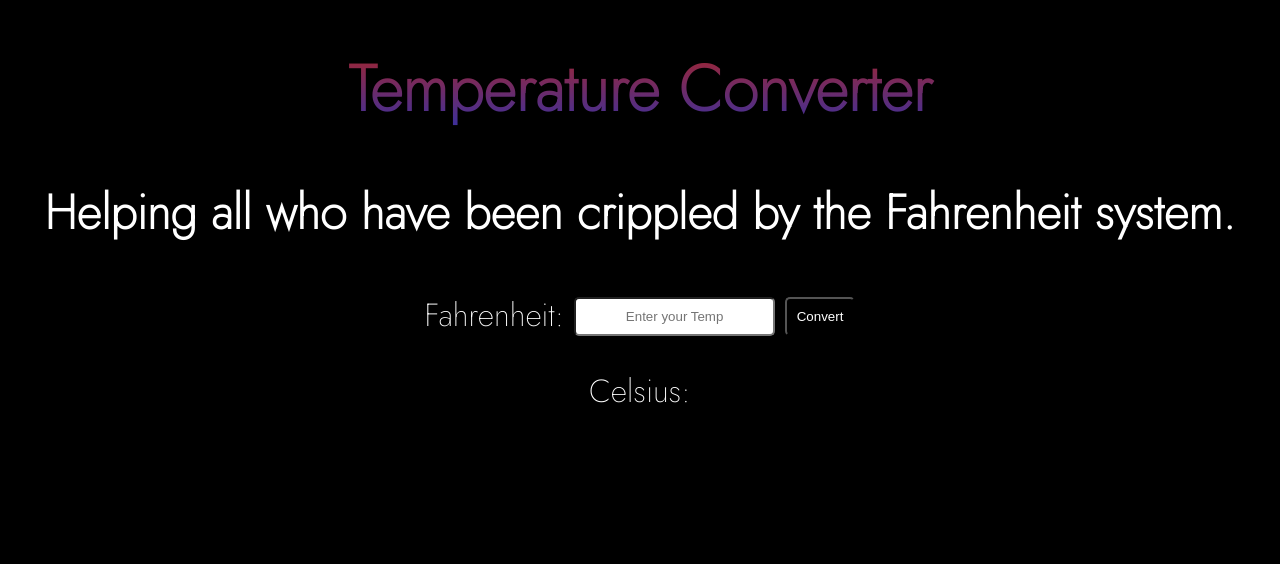
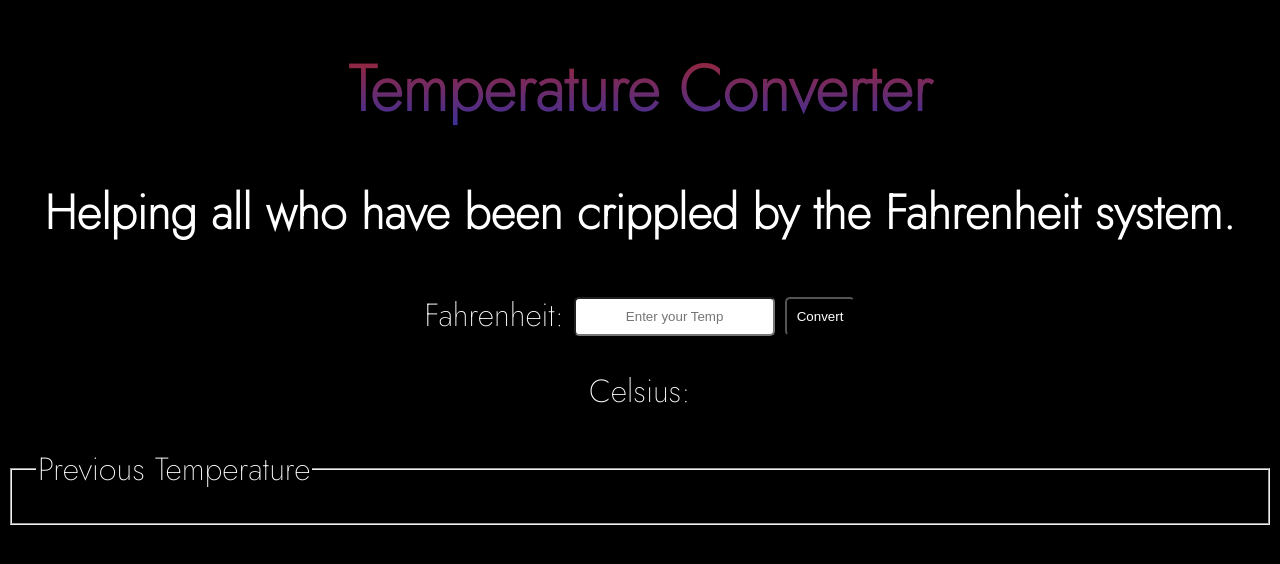
Before and after one commit to Jbblokker/Temp, a plain HTML site: page index.html in a window 1280 px wide. Drawn offline with nearby package versions, Linux system fonts and the light colour scheme; a web font is replaced by a local one.

```diff
--- a/temp.html
+++ b/index.html
@@ -23,6 +23,10 @@
             <input type="button" name="submit" value="Convert" id="Convert" class="convert-button" >
         </form>
         <p>Celsius:<span id = "celsius"></span></p>
+        <Fieldset class="previous-temp">
+            <legend>Previous Temperature</legend>
+            <div class="tempOutput"></div>
+        </Fieldset>
         <script src="node_modules/jquery/dist/jquery.js"></script>
         <script src="js/script.js"></script>
     </body>
```
